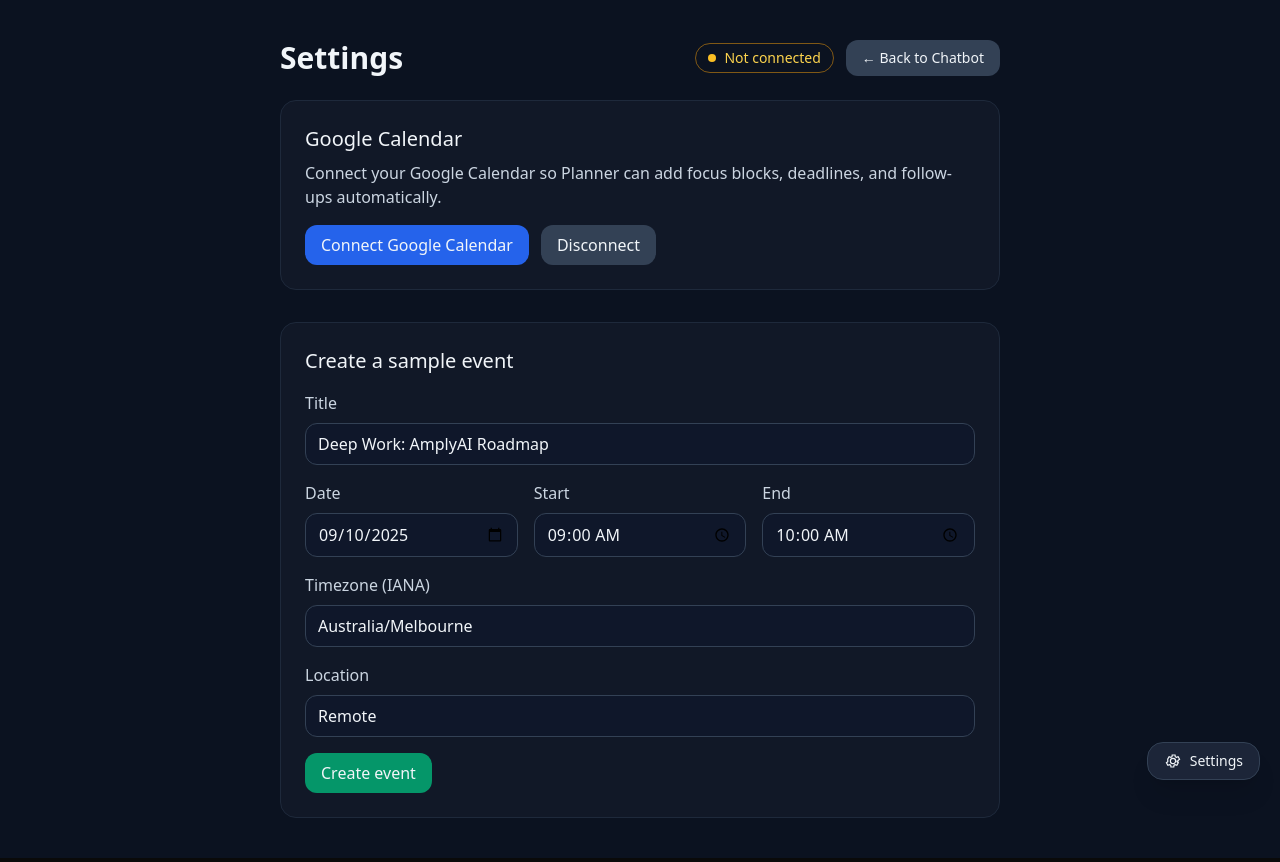
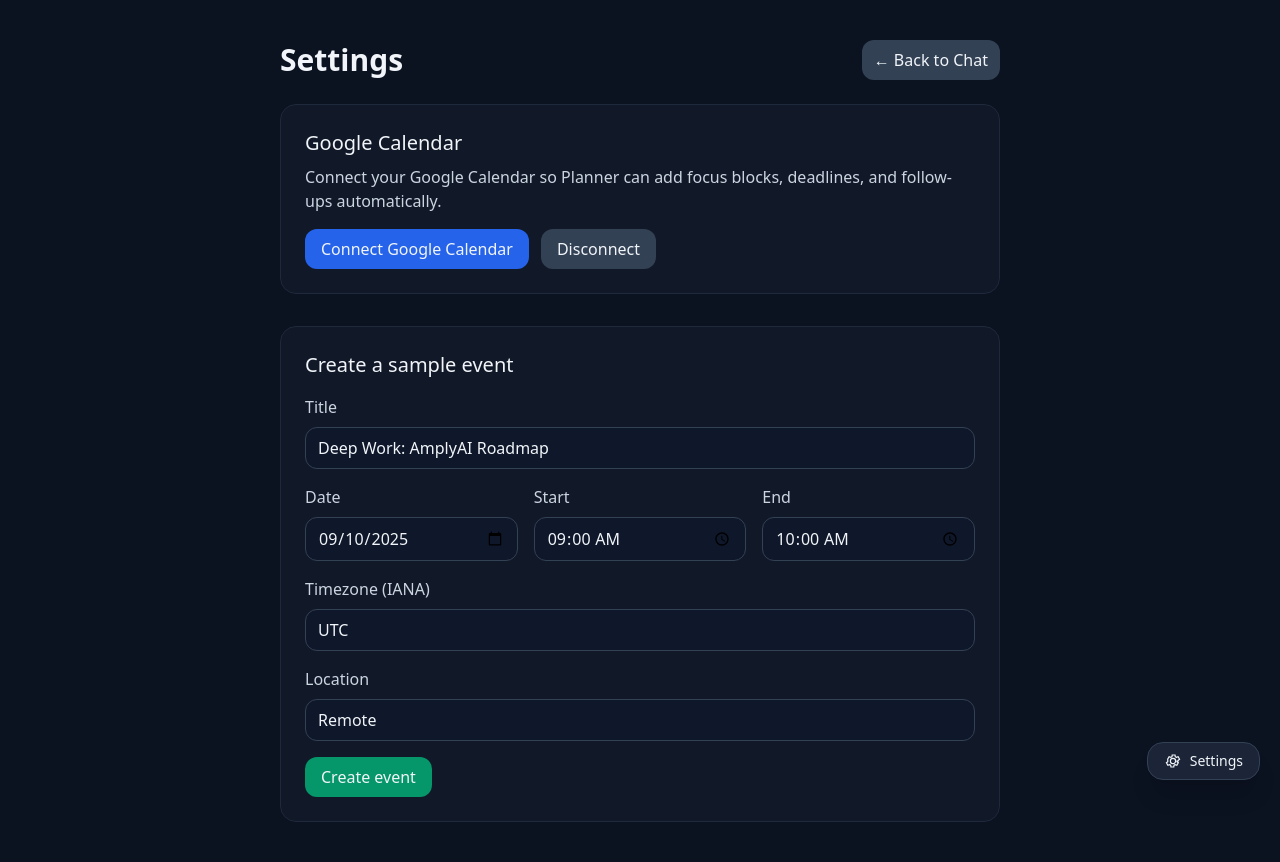
Before and after one commit to madevthevanthiran-maker/amplyai-chatbot, a Next.js app: page /settings in a window 1280 px wide. Built offline with nearby package versions, Linux system fonts and the light colour scheme; no server answers.

Commit message:
Update settings.jsx

```diff
--- a/pages/settings.jsx
+++ b/pages/settings.jsx
@@ -1,42 +1,24 @@
-// /pages/settings.jsx
 import Link from "next/link";
-import { useEffect, useState } from "react";
+import { useState } from "react";
 
 export default function Settings() {
   const [title, setTitle] = useState("Deep Work: AmplyAI Roadmap");
   const [date, setDate] = useState(() => new Date().toISOString().slice(0, 10));
   const [startTime, setStartTime] = useState("09:00");
   const [endTime, setEndTime] = useState("10:00");
-  const [timezone, setTimezone] = useState("Australia/Melbourne");
+  const [timezone, setTimezone] = useState(Intl.DateTimeFormat().resolvedOptions().timeZone || "UTC");
   const [location, setLocation] = useState("Remote");
   const [status, setStatus] = useState("");
   const [creating, setCreating] = useState(false);
 
-  const [connected, setConnected] = useState(null);
-  useEffect(() => {
-    let alive = true;
-    (async () => {
-      try {
-        const r = await fetch("/api/google/status");
-        const j = await r.json();
-        if (alive) setConnected(!!j.connected);
-      } catch {
-        if (alive) setConnected(false);
-      }
-    })();
-    return () => { alive = false; };
-  }, []);
-
   async function createEvent(e) {
-    e?.preventDefault?.();
-    setStatus("");
-    setCreating(true);
-
+    e.preventDefault();
+    setStatus(""); setCreating(true);
     try {
       const startISO = new Date(`${date}T${startTime}:00`).toISOString().slice(0, 19);
       const endISO   = new Date(`${date}T${endTime}:00`).toISOString().slice(0, 19);
 
-      let res = await fetch("/api/google/calendar/create", {
+      const res = await fetch("/api/google/calendar/create", {
         method: "POST",
         headers: { "Content-Type": "application/json" },
         body: JSON.stringify({
@@ -51,70 +33,8 @@ export default function Settings() {
 
       if (res.status === 401) {
         const j = await res.json().catch(() => ({}));
-        const url = j?.authUrl || "/api/google/oauth/start?state=%2Fsettings";
-        window.location.href = url;
+        window.location.href = j?.authUrl || "/api/google/oauth/start?state=%2Fsettings";
         return;
-      }
-
-      // Handle conflict
-      if (res.status === 409) {
-        const j = await res.json().catch(() => ({}));
-        const sug = j?.suggested;
-
-        if (sug?.start && sug?.end) {
-          const useSuggested = window.confirm(
-            `That slot is busy.\nSuggested next free slot:\n${sug.start} → ${sug.end}\n\nOK = use suggested time\nCancel = create anyway at your original time`
-          );
-          if (useSuggested) {
-            res = await fetch("/api/google/calendar/create", {
-              method: "POST",
-              headers: { "Content-Type": "application/json" },
-              body: JSON.stringify({
-                title,
-                description: "Created from Settings (suggested slot)",
-                start: sug.start,
-                end: sug.end,
-                timezone,
-                location,
-              }),
-            });
-          } else {
-            res = await fetch("/api/google/calendar/create", {
-              method: "POST",
-              headers: { "Content-Type": "application/json" },
-              body: JSON.stringify({
-                title,
-                description: "Created from Settings (override conflicts)",
-                start: startISO,
-                end: endISO,
-                timezone,
-                location,
-                allowConflicts: true,
-              }),
-            });
-          }
-        } else {
-          const override = window.confirm("That time is busy. Create anyway?");
-          if (override) {
-            res = await fetch("/api/google/calendar/create", {
-              method: "POST",
-              headers: { "Content-Type": "application/json" },
-              body: JSON.stringify({
-                title,
-                description: "Created from Settings (override conflicts)",
-                start: startISO,
-                end: endISO,
-                timezone,
-                location,
-                allowConflicts: true,
-              }),
-            });
-          } else {
-            setStatus("✖ Cancelled.");
-            setCreating(false);
-            return;
-          }
-        }
       }
 
       if (!res.ok) {
@@ -123,7 +43,7 @@ export default function Settings() {
       }
 
       const data = await res.json();
-      setStatus(`✔ Event created.${data.htmlLink ? " Opening in a new tab…" : ""}`);
+      setStatus(`✔ Event created.${data.htmlLink ? " Opening..." : ""}`);
       if (data.htmlLink) window.open(data.htmlLink, "_blank", "noopener,noreferrer");
     } catch (err) {
       setStatus(`✖ ${err.message}`);
@@ -135,126 +55,51 @@ export default function Settings() {
   return (
     <div className="min-h-screen bg-[#0b1220] text-slate-100">
       <div className="max-w-3xl mx-auto px-6 py-10">
-        <div className="mb-6 flex items-center justify-between">
+        <div className="flex items-center justify-between mb-6">
           <h1 className="text-3xl font-semibold">Settings</h1>
-          <div className="flex items-center gap-3">
-            <span
-              className={[
-                "inline-flex items-center gap-2 rounded-full px-3 py-1 text-sm border",
-                connected == null
-                  ? "border-slate-600 text-slate-300"
-                  : connected
-                  ? "border-emerald-500/50 text-emerald-300"
-                  : "border-amber-500/50 text-amber-300",
-              ].join(" ")}
-              title={
-                connected == null
-                  ? "Checking Google connection…"
-                  : connected
-                  ? "Google Calendar connected"
-                  : "Google Calendar not connected"
-              }
-            >
-              <span
-                className={[
-                  "h-2 w-2 rounded-full",
-                  connected == null
-                    ? "bg-slate-400"
-                    : connected
-                    ? "bg-emerald-400"
-                    : "bg-amber-400",
-                ].join(" ")}
-              />
-              {connected == null ? "Checking…" : connected ? "Google connected" : "Not connected"}
-            </span>
-
-            <Link href="/" className="rounded-xl bg-slate-700 px-4 py-2 text-sm font-medium hover:bg-slate-600">
-              ← Back to Chatbot
-            </Link>
-          </div>
+          <Link href="/" className="rounded-xl px-3 py-2 bg-slate-700 hover:bg-slate-600">← Back to Chat</Link>
         </div>
 
         <div className="rounded-2xl bg-[#111827] border border-slate-800 p-6 mb-8">
           <h2 className="text-xl font-medium mb-2">Google Calendar</h2>
-          <p className="text-slate-300 mb-4">
-            Connect your Google Calendar so Planner can add focus blocks, deadlines, and follow-ups automatically.
-          </p>
+          <p className="text-slate-300 mb-4">Connect your Google Calendar so Planner can add focus blocks, deadlines, and follow-ups automatically.</p>
           <div className="flex gap-3 flex-wrap">
-            <a href="/api/google/oauth/start?state=%2Fsettings" className="rounded-xl px-4 py-2 bg-blue-600 hover:bg-blue-500">
-              Connect Google Calendar
-            </a>
-            <a href="/api/google/oauth/logout" className="rounded-xl px-4 py-2 bg-slate-700 hover:bg-slate-600">
-              Disconnect
-            </a>
+            <a href="/api/google/oauth/start?state=%2Fsettings" className="rounded-xl px-4 py-2 bg-blue-600 hover:bg-blue-500">Connect Google Calendar</a>
+            <a href="/api/google/oauth/logout" className="rounded-xl px-4 py-2 bg-slate-700 hover:bg-slate-600">Disconnect</a>
           </div>
         </div>
 
         <div className="rounded-2xl bg-[#111827] border border-slate-800 p-6">
           <h2 className="text-xl font-medium mb-4">Create a sample event</h2>
           <form onSubmit={createEvent} className="grid gap-4">
-            {/* Title, date/time, timezone, location inputs (unchanged) */}
             <label className="grid gap-2">
               <span className="text-slate-300">Title</span>
-              <input
-                value={title}
-                onChange={(e) => setTitle(e.target.value)}
-                className="bg-[#0f172a] border border-slate-700 rounded-xl px-3 py-2 outline-none focus:border-blue-500"
-                placeholder="Event title"
-              />
+              <input value={title} onChange={(e)=>setTitle(e.target.value)} className="bg-[#0f172a] border border-slate-700 rounded-xl px-3 py-2"/>
             </label>
             <div className="grid grid-cols-1 sm:grid-cols-3 gap-4">
               <label className="grid gap-2">
                 <span className="text-slate-300">Date</span>
-                <input
-                  type="date"
-                  value={date}
-                  onChange={(e) => setDate(e.target.value)}
-                  className="bg-[#0f172a] border border-slate-700 rounded-xl px-3 py-2 outline-none focus:border-blue-500"
-                />
+                <input type="date" value={date} onChange={(e)=>setDate(e.target.value)} className="bg-[#0f172a] border border-slate-700 rounded-xl px-3 py-2"/>
               </label>
               <label className="grid gap-2">
                 <span className="text-slate-300">Start</span>
-                <input
-                  type="time"
-                  value={startTime}
-                  onChange={(e) => setStartTime(e.target.value)}
-                  className="bg-[#0f172a] border border-slate-700 rounded-xl px-3 py-2 outline-none focus:border-blue-500"
-                />
+                <input type="time" value={startTime} onChange={(e)=>setStartTime(e.target.value)} className="bg-[#0f172a] border border-slate-700 rounded-xl px-3 py-2"/>
               </label>
               <label className="grid gap-2">
                 <span className="text-slate-300">End</span>
-                <input
-                  type="time"
-                  value={endTime}
-                  onChange={(e) => setEndTime(e.target.value)}
-                  className="bg-[#0f172a] border border-slate-700 rounded-xl px-3 py-2 outline-none focus:border-blue-500"
-                />
+                <input type="time" value={endTime} onChange={(e)=>setEndTime(e.target.value)} className="bg-[#0f172a] border border-slate-700 rounded-xl px-3 py-2"/>
               </label>
             </div>
             <label className="grid gap-2">
               <span className="text-slate-300">Timezone (IANA)</span>
-              <input
-                value={timezone}
-                onChange={(e) => setTimezone(e.target.value)}
-                className="bg-[#0f172a] border border-slate-700 rounded-xl px-3 py-2 outline-none focus:border-blue-500"
-                placeholder="e.g., Australia/Melbourne"
-              />
+              <input value={timezone} onChange={(e)=>setTimezone(e.target.value)} className="bg-[#0f172a] border border-slate-700 rounded-xl px-3 py-2"/>
             </label>
             <label className="grid gap-2">
               <span className="text-slate-300">Location</span>
-              <input
-                value={location}
-                onChange={(e) => setLocation(e.target.value)}
-                className="bg-[#0f172a] border border-slate-700 rounded-xl px-3 py-2 outline-none focus:border-blue-500"
-                placeholder="Meeting link or place"
-              />
+              <input value={location} onChange={(e)=>setLocation(e.target.value)} className="bg-[#0f172a] border border-slate-700 rounded-xl px-3 py-2"/>
             </label>
             <div className="flex items-center gap-3">
-              <button
-                type="submit"
-                disabled={creating}
-                className="inline-flex items-center justify-center rounded-xl px-4 py-2 bg-emerald-600 hover:bg-emerald-500 disabled:opacity-50 transition"
-              >
+              <button type="submit" disabled={creating} className="rounded-xl px-4 py-2 bg-emerald-600 hover:bg-emerald-500 disabled:opacity-50">
                 {creating ? "Creating…" : "Create event"}
               </button>
               {status && <p className="text-sm text-slate-300">{status}</p>}
```
